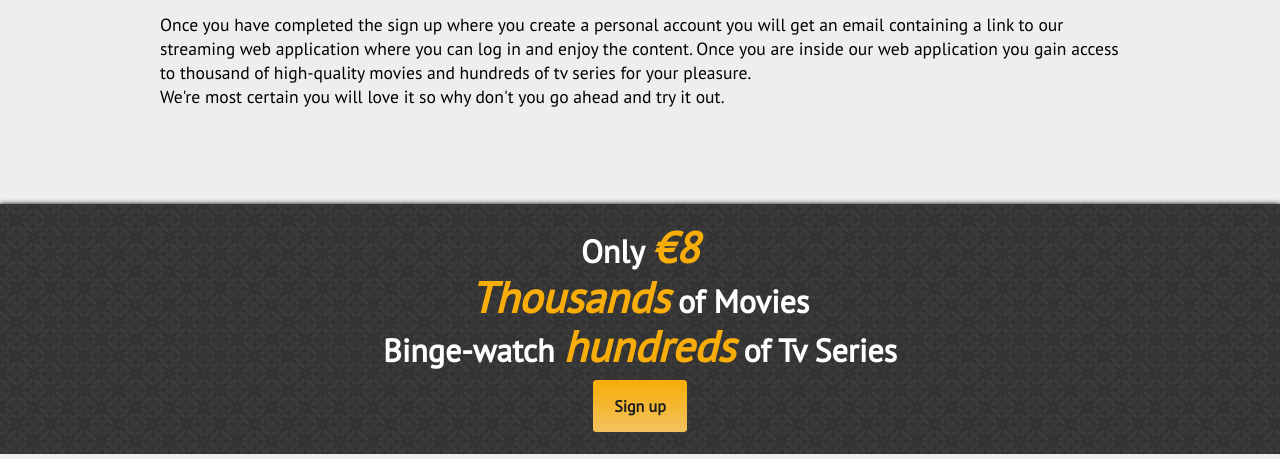
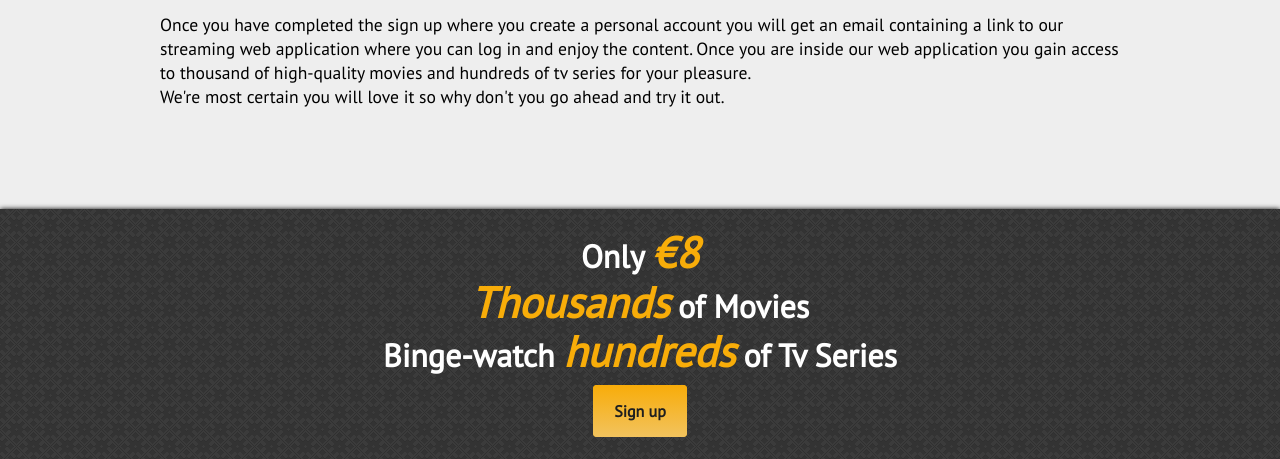
Before and after one commit to danielv14/movie-lovers, a PHP site: page /sign-up.php in a window 1280 px wide. Shown: the part 720-1179 px from the top of the page. Run offline with PHP 8.4, Linux system fonts and the light colour scheme; some libraries are stand-ins or nearby versions.

Commit message:
some css changes

```diff
--- a/css/style.css
+++ b/css/style.css
@@ -91,7 +91,7 @@ div.extra-margin-top {
 
 /*Helper class for extra margin*/
 div.extra-margin-bottom {
-  margin-bottom: 75px; }
+  margin-bottom: 80px; }
 
 /*Helper class for extra margin*/
 div.extra-padding-small-bottom {
@@ -113,9 +113,10 @@ span.span-emphasize {
   font-size: 1.35em;
   font-style: italic; }
 
-/********************
-*Style for button
-*********************/
+/*
+*Style for button on sign-up.php
+*
+*/
 .button {
   text-decoration: none;
   text-align: center;
@@ -160,10 +161,10 @@ span.span-emphasize {
   -moz-box-shadow: 0px 0px 2px #bababa,  inset 0px 0px 1px #ffffff;
   box-shadow: 0px 0px 2px #bababa, inset 0px 0px 1px #ffffff; }
 
-/************
-* Style for link-list
+/*
+* Style for link-list on useful-links.php
 *
-*************/
+*/
 .link-list {
   width: 900px;
   margin: 10px; }
--- a/css/style.scss
+++ b/css/style.scss
@@ -4,8 +4,8 @@
 */
 
 // Import other scss
-@import 'variables.scss';
-@import 'mixins.scss';
+@import 'variables';
+@import 'mixins';
 
 html {
 
@@ -132,9 +132,10 @@ span.span-emphasize {
 }
 
 
-/********************
-*Style for button
-*********************/
+/*
+*Style for button on sign-up.php
+*
+*/
 .button{
 	text-decoration:none; text-align:center;
 	 padding:16px 21px;
@@ -182,10 +183,10 @@ span.span-emphasize {
 	 box-shadow:0px 0px 2px #bababa, inset 0px 0px 1px #ffffff;
  }
 
- /************
- * Style for link-list
+ /*
+ * Style for link-list on useful-links.php
  *
- *************/
+ */
 .link-list {
   width: 900px;
   margin: 10px
--- a/css/variables.scss
+++ b/css/variables.scss
@@ -4,7 +4,7 @@ $background-color: #eee;
 
 // Helper variables for extra padding and margins
 $extra-margin-top: 100px;
-$extra-margin-bottom: 75px;
+$extra-margin-bottom: 80px;
 $extra-padding-bottom: 10px;
 
 // Variable for div length
```
